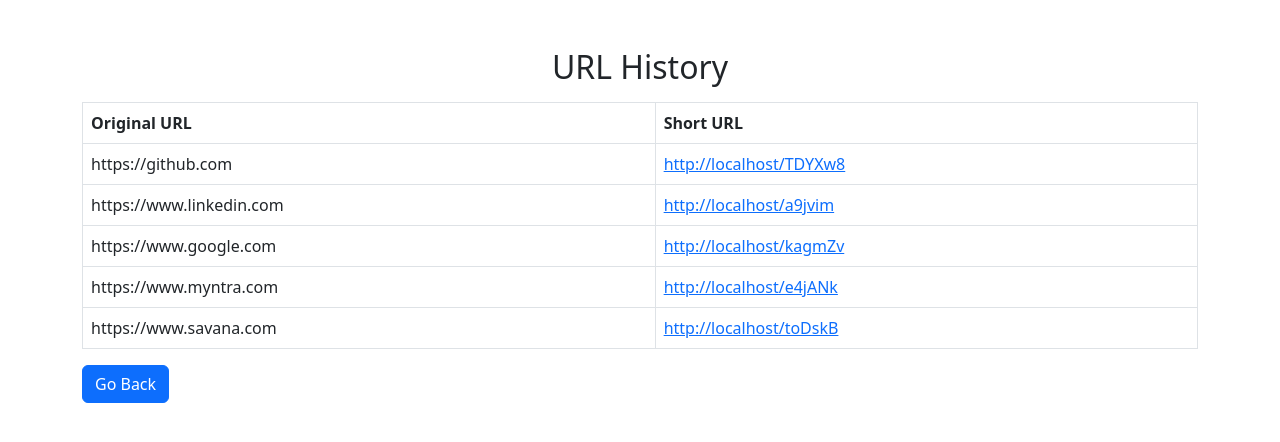
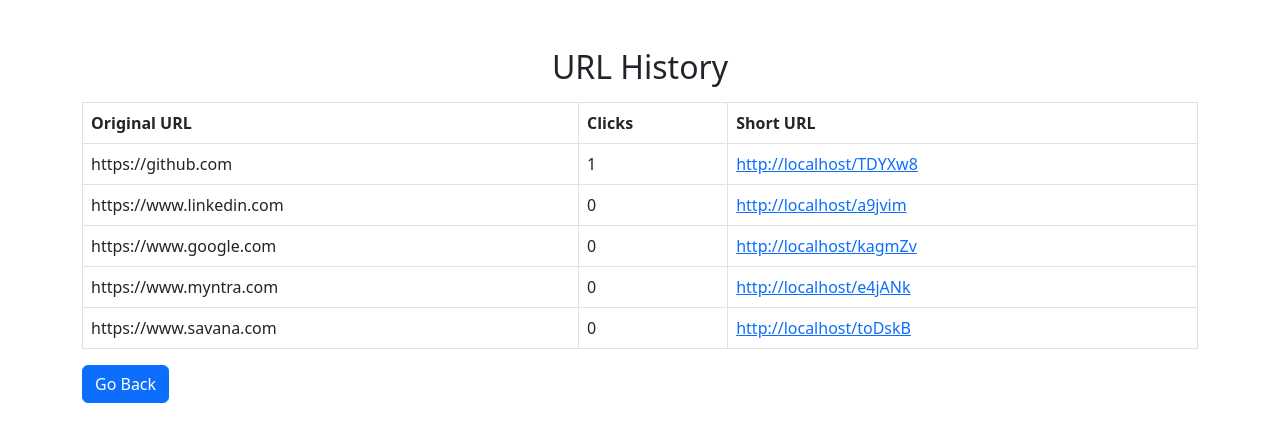
Before and after one commit to Jidnyasathakre/url-shortener-flask, a Flask app: page /history in a window 1280 px wide. Shown: the top 442 px of the page. Run offline with Flask 3, Linux system fonts and the light colour scheme; data comes from the database, SQL or seed files in the repository; both versions use the stored data as it was after the commit.

Commit message:
Initial commit - URL shortener with click tracking

```diff
--- a/app.py
+++ b/app.py
@@ -3,6 +3,7 @@ from flask_sqlalchemy import SQLAlchemy
 import string
 import random
 import validators
+import os
 
 app = Flask(__name__)
 
@@ -15,8 +16,9 @@ db = SQLAlchemy(app)
 # Database Model
 class URL(db.Model):
     id = db.Column(db.Integer, primary_key=True)
-    original_url = db.Column(db.String(500), nullable=False)
-    short_code = db.Column(db.String(10), unique=True, nullable=False)
+    original_url = db.Column(db.String(500))
+    short_code = db.Column(db.String(10), unique=True)
+    clicks = db.Column(db.Integer, default=0)
 
 # Create Database
 with app.app_context():
@@ -56,6 +58,10 @@ def index():
 @app.route('/<short_code>')
 def redirect_url(short_code):
     url = URL.query.filter_by(short_code=short_code).first_or_404()
+
+    url.clicks += 1
+    db.session.commit()
+
     return redirect(url.original_url)
 
 
@@ -67,4 +73,5 @@ def history():
 
 
 if __name__ == "__main__":
-    app.run(debug=True)
+    port = int(os.environ.get("PORT", 5000))
+    app.run(host="0.0.0.0", port=port)
--- a/templates/history.html
+++ b/templates/history.html
@@ -15,12 +15,14 @@
 
         <tr>
             <th>Original URL</th>
+            <th>Clicks</th>
             <th>Short URL</th>
         </tr>
 
         {% for url in urls %}
         <tr>
             <td>{{ url.original_url }}</td>
+            <td>{{ url.clicks }}</td>
             <td>
                 <a href="/{{ url.short_code }}" target="_blank">
                     {{ request.host_url }}{{ url.short_code }}
```
Also changed, not shown: requirements.txt (added, +13 -0 lines), instance/urls.db, 1 other file.
